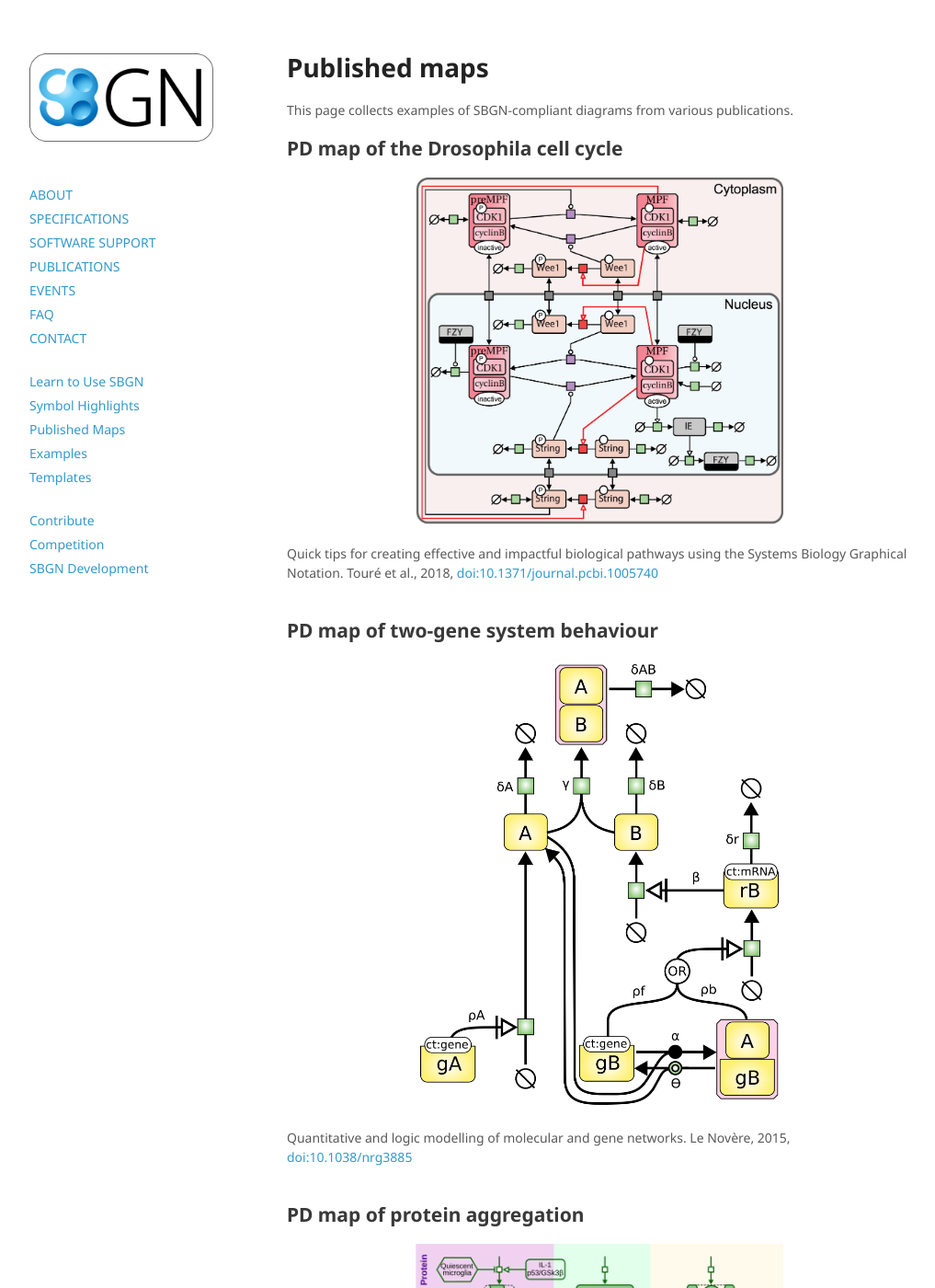
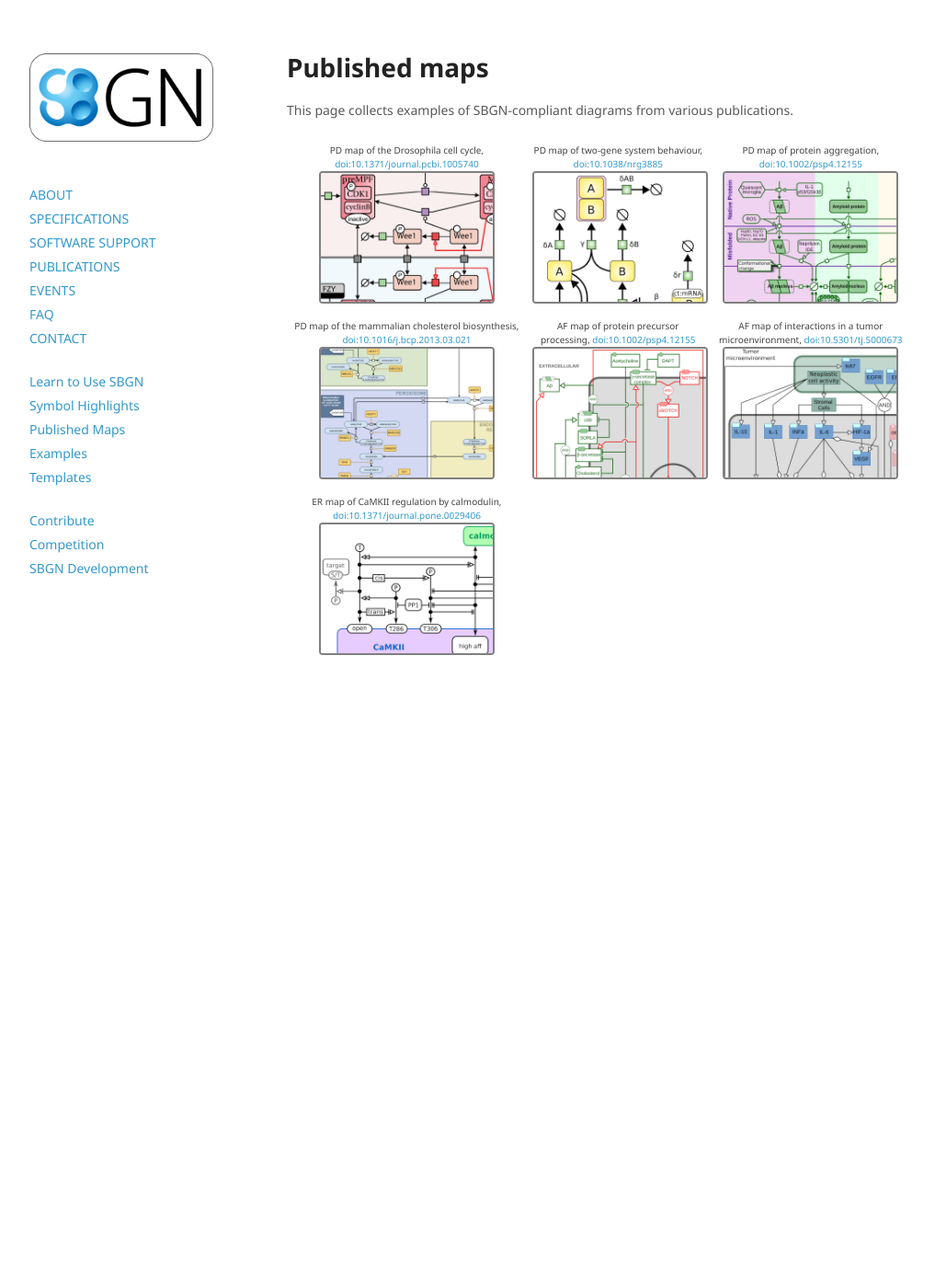
Before and after one commit to sbgn/sbgn, a Jekyll site: the page built from docs/published_maps.md, in a window 1280 px wide and 1400 px high. Shown: the whole window at 92% size, without its empty margins (128-1145 px from the left). Built offline with Jekyll 4.4.1, drawn with Linux system fonts in a browser that asks for light colours; nearby versions of some CDN libraries; some of the changed text lies outside the part shown.

Commit message:
Use gallery style to view published maps

```diff
--- a/docs/published_maps.md
+++ b/docs/published_maps.md
@@ -8,65 +8,41 @@ permalink: /published_maps
 
 This page collects examples of SBGN-compliant diagrams from various publications.
 
-## PD map of the Drosophila cell cycle
-
-![lenovere two-gene systems](/sbgn/images/published_maps/toure_drosophila.png){: .center-image width="400px"}
-
-Quick tips for creating effective and impactful biological pathways using the Systems Biology Graphical Notation.
-Touré et al., 2018, [doi:10.1371/journal.pcbi.1005740](https://dx.doi.org/10.1371/journal.pcbi.1005740)
-<br />
-<br />
-
-## PD map of two-gene system behaviour
-
-![lenovere two-gene systems](/sbgn/images/published_maps/lenovere_genenetwork.png){: .center-image width="400px"}
-
-Quantitative and logic modelling of molecular and gene networks.
-Le Novère, 2015, [doi:10.1038/nrg3885](https://dx.doi.org/10.1038/nrg3885)
-<br />
-<br />
-
-## PD map of protein aggregation
-
-![lloretVillas protein aggregation](/sbgn/images/published_maps/lloretVillas_proteinaggregation.png){: .center-image width="400px"}
-
-The impact of mathematical modeling in understanding the mechanisms underlying neurodegeneration: evolving dimensions and future directions.
-Lloret-Villas et al., 2017, [10.1002/psp4.12155](https://dx.doi.org/10.1002/psp4.12155)
-<br />
-<br />
-
-## PD map of the mammalian cholesterol biosynthesis
-
-![mazein cholesterol biosynthesis](/sbgn/images/published_maps/mazein_cholesterolbiosynthesis.png){: .center-image width="400px"}
-
-A comprehensive machine-readable view of the mammalian cholesterol biosynthesis pathway.
-Mazein et al., 2013, [doi:10.1016/j.bcp.2013.03.021](https://dx.doi.org/10.1016/j.bcp.2013.03.021)
-<br />
-<br />
-
-## AF map of protein precursor processing
-
-![lloretVillas precursor processing](/sbgn/images/published_maps/lloretVillas_precursorprocessing.png){: .center-image width="400px"}
-
-The impact of mathematical modeling in understanding the mechanisms underlying neurodegeneration: evolving dimensions and future directions.
-Lloret-Villas et al., 2017, [doi:10.1002/psp4.12155](https://dx.doi.org/10.1002/psp4.12155)
-<br />
-<br />
-
-## AF map of interactions in a tumor microenvironment
-
-![boras tumor interactions](/sbgn/images/published_maps/boras_activitynetwork.png){: .center-image width="400px"}
-
-Significance of stroma in biology of oral squamous cell carcinoma.
-Boras et al., 2017, [doi:10.5301/tj.5000673](https://dx.doi.org/10.5301/tj.5000673)
-<br />
-<br />
-
-## ER map of CaMKII regulation by calmodulin
-
-![stefan_calmodulin](/sbgn/images/published_maps/stefan_calmodulin.png){: .center-image width="400px"}
-
-Structural analysis and stochastic modelling suggest a mechanism for calmodulin trapping by CaMKII.
-Stefan et al., 2012, [doi:10.1371/journal.pone.0029406](https://dx.doi.org/10.1371/journal.pone.0029406)
-<br />
-<br />
+<div id="published_maps_gallery">
+  <table class="gallery_table">
+    <tr>
+      <th class="gallery_column">
+      <p class="gallery_image_title">PD map of the Drosophila cell cycle, <a href="https://dx.doi.org/10.1371/journal.pcbi.1005740">doi:10.1371/journal.pcbi.1005740</a></p>
+      <a href="/sbgn/images/published_maps/toure_drosophila.png" data-lightbox="image-gallery" data-title="Quick tips for creating effective and impactful biological pathways using the Systems Biology Graphical Notation. Touré et al., 2018, <a href='https://dx.doi.org/10.1371/journal.pcbi.1005740'>doi:10.1371/journal.pcbi.1005740</a>"><img class="gallery_thumbnail" src="/sbgn/images/published_maps/toure_drosophila-cropped.png" title="PD map of the Drosophila cell cycle"/></a>
+      </th>
+      <th class="gallery_column">
+      <p class="gallery_image_title">PD map of two-gene system behaviour, <a href="https://dx.doi.org/10.1038/nrg3885">doi:10.1038/nrg3885</a></p>
+      <a href="/sbgn/images/published_maps/lenovere_genenetwork.png" data-lightbox="image-gallery" data-title="Quantitative and logic modelling of molecular and gene networks. Le Novère, 2015, <a href='https://dx.doi.org/10.1038/nrg3885'>doi:10.1038/nrg3885</a>"><img class="gallery_thumbnail" src="/sbgn/images/published_maps/lenovere_genenetwork-cropped.png" title="PD map of two-gene system behaviour"/></a>
+      </th>
+      <th class="gallery_column">
+      <p class="gallery_image_title">PD map of protein aggregation, <a href="https://dx.doi.org/10.1002/psp4.12155">doi:10.1002/psp4.12155</a></p>
+      <a href="/sbgn/images/published_maps/lloretVillas_proteinaggregation.png" data-lightbox="image-gallery" data-title="The impact of mathematical modeling in understanding the mechanisms underlying neurodegeneration: evolving dimensions and future directions. Lloret-Villas et al., 2017, <a href='https://dx.doi.org/10.1002/psp4.12155'>doi:10.1002/psp4.12155</a>"><img class="gallery_thumbnail" src="/sbgn/images/published_maps/lloretVillas_proteinaggregation-cropped.png" title="PD map of protein aggregation"/></a>
+      </th>
+    </tr>
+    <tr>
+      <th class="gallery_column">
+      <p class="gallery_image_title">PD map of the mammalian cholesterol biosynthesis, <a href="https://dx.doi.org/10.1016/j.bcp.2013.03.021">doi:10.1016/j.bcp.2013.03.021</a></p>
+      <a href="/sbgn/images/published_maps/mazein_cholesterolbiosynthesis.png" data-lightbox="image-gallery" data-title="A comprehensive machine-readable view of the mammalian cholesterol biosynthesis pathway. Mazein et al., 2013, <a href='https://dx.doi.org/10.1016/j.bcp.2013.03.021'>doi:10.1016/j.bcp.2013.03.021</a>"><img class="gallery_thumbnail" src="/sbgn/images/published_maps/mazein_cholesterolbiosynthesis-cropped.png" title="PD map of the mammalian cholesterol biosynthesis"/></a>
+      </th>
+      <th class="gallery_column">
+      <p class="gallery_image_title">AF map of protein precursor processing, <a href="https://dx.doi.org/10.1002/psp4.12155">doi:10.1002/psp4.12155</a></p>
+      <a href="/sbgn/images/published_maps/lloretVillas_precursorprocessing.png" data-lightbox="image-gallery" data-title="The impact of mathematical modeling in understanding the mechanisms underlying neurodegeneration: evolving dimensions and future directions. Lloret-Villas et al., 2017, <a href='https://dx.doi.org/10.1002/psp4.12155'>doi:10.1002/psp4.12155</a>"><img class="gallery_thumbnail" src="/sbgn/images/published_maps/lloretVillas_precursorprocessing-cropped.png" title="AF map of protein precursor processing"/></a>
+      </th>
+      <th class="gallery_column">
+      <p class="gallery_image_title">AF map of interactions in a tumor microenvironment, <a href="https://dx.doi.org/10.5301/tj.5000673">doi:10.5301/tj.5000673</a></p>
+      <a href="/sbgn/images/published_maps/boras_activitynetwork.png" data-lightbox="image-gallery" data-title="Significance of stroma in biology of oral squamous cell carcinoma. Boras et al., 2017, <a href='https://dx.doi.org/10.5301/tj.5000673'>doi:10.5301/tj.5000673</a>"><img class="gallery_thumbnail" src="/sbgn/images/published_maps/boras_activitynetwork-cropped.png" title="AF map of interactions in a tumor microenvironment"/></a>
+      </th>
+    </tr>
+    <tr>
+      <th class="gallery_column">
+      <p class="gallery_image_title">ER map of CaMKII regulation by calmodulin, <a href="https://dx.doi.org/10.1371/journal.pone.0029406">doi:10.1371/journal.pone.0029406</a></p>
+      <a href="/sbgn/images/published_maps/stefan_calmodulin.png" data-lightbox="image-gallery" data-title="Structural analysis and stochastic modelling suggest a mechanism for calmodulin trapping by CaMKII. Stefan et al., 2012, <a href='https://dx.doi.org/10.1371/journal.pone.0029406'>doi:10.1371/journal.pone.0029406</a>"><img class="gallery_thumbnail" src="/sbgn/images/published_maps/stefan_calmodulin-cropped.png" title="ER map of CaMKII regulation by calmodulin"/></a>
+      </th>
+    </tr>
+  </table>
+</div>
```
